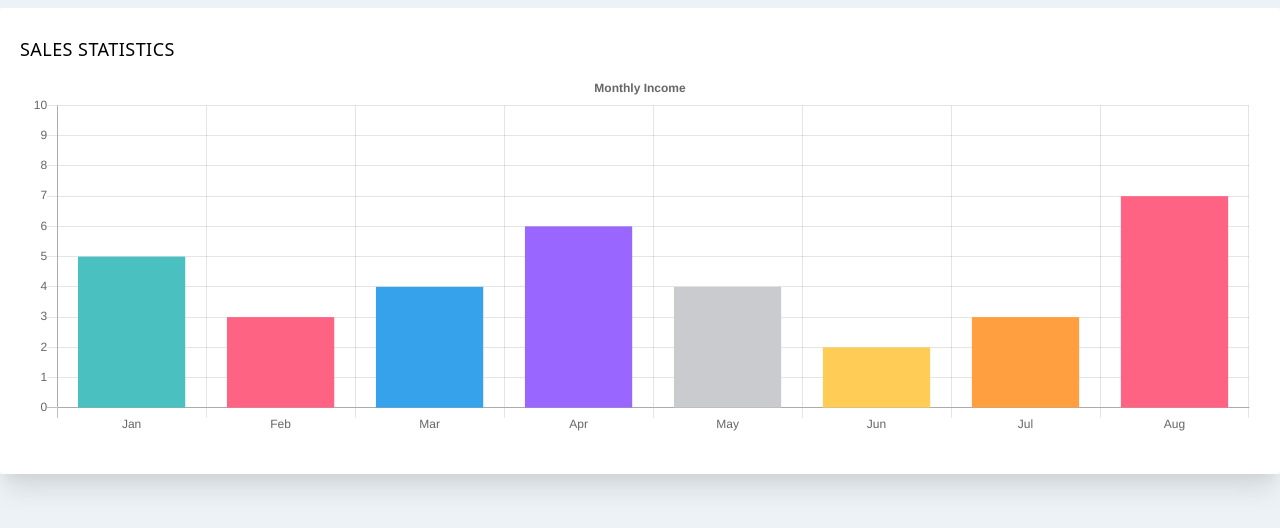
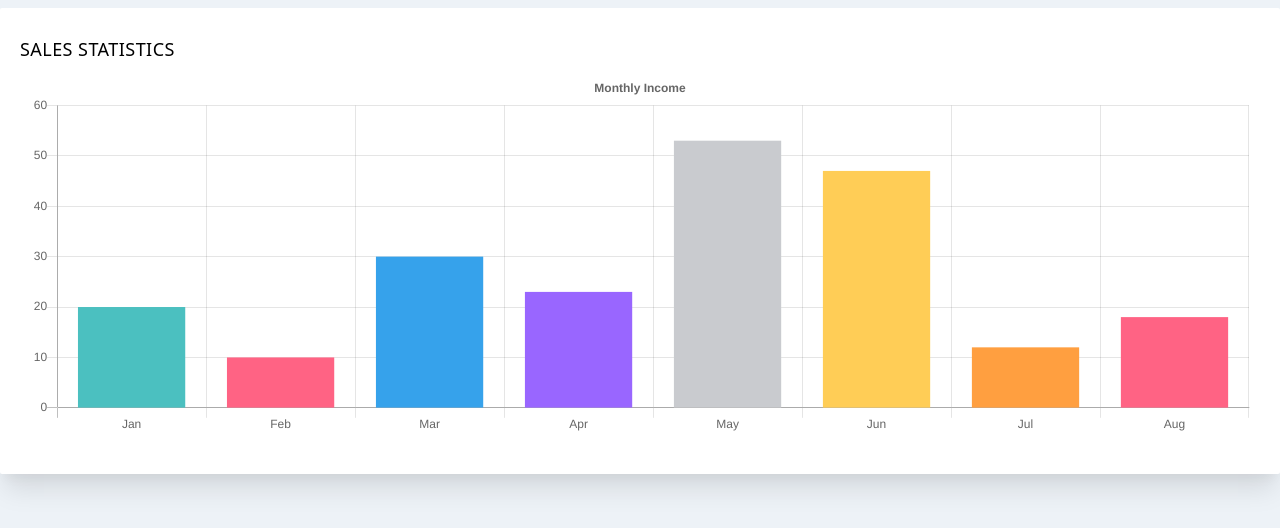
Before and after one commit to cnihtknecht/FS360, a Nuxt app: page /dashboard in a window 1280 px wide. Shown: the top 528 px of the page. Built offline with nearby package versions, Linux system fonts and the light colour scheme.

Commit message:
end of day 1

```diff
--- a/pages/dashboard/index.vue
+++ b/pages/dashboard/index.vue
@@ -46,6 +46,7 @@ grey: 'rgb(201, 203, 207)'
                         datasets: [
                         {
                             label: 'Income',
+                            //barThickness: 25,
                             backgroundColor: [
                                 chartColors.green,
                                 chartColors.red,
@@ -56,7 +57,12 @@ grey: 'rgb(201, 203, 207)'
                                 chartColors.orange,
                                 chartColors.red
                                 ],
-                            data: [5, 3, 4, 6, 4, 2, 3, 7]
+                            //data: [512, 300, 443, 605, 400, 239, 343, 776]
+                            data: [{x:'2016-12-20', y:20}, {x:'2016-12-21', y:10},
+                            {x:'2016-12-22', y:30},{x:'2016-12-23', y:23},
+                            {x:'2016-12-24', y:53},{x:'2016-12-25', y:47},
+                            {x:'2016-12-26', y:12},{x:'2016-12-27', y:18}]
+
                         }
                         ],
                     },
@@ -72,6 +78,7 @@ grey: 'rgb(201, 203, 207)'
                         scales: {
                             yAxes: [
                                 {
+                                    offset: false,
                                     ticks: {
                                         beginAtZero: true,
                                         suggestedMax: 10
@@ -82,6 +89,6 @@ grey: 'rgb(201, 203, 207)'
                     }
                 }
             }
-        }
+        },
     }
 </script>
```
